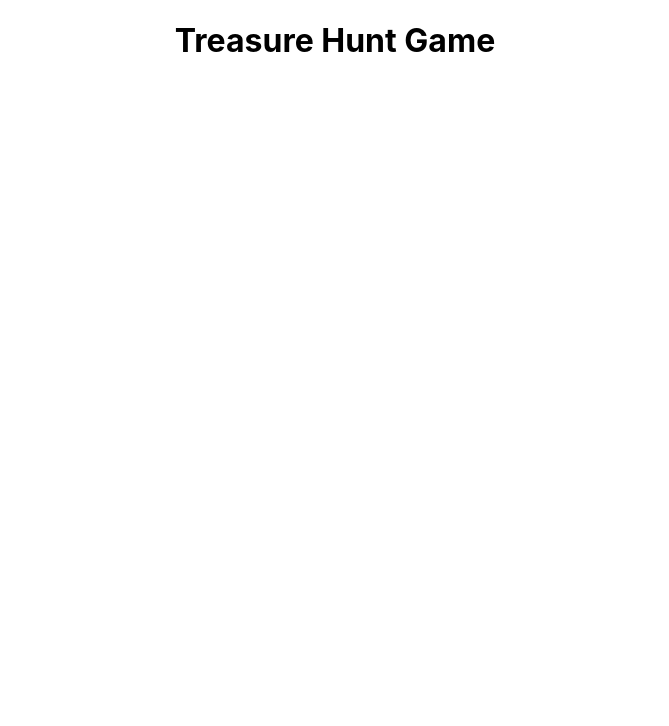
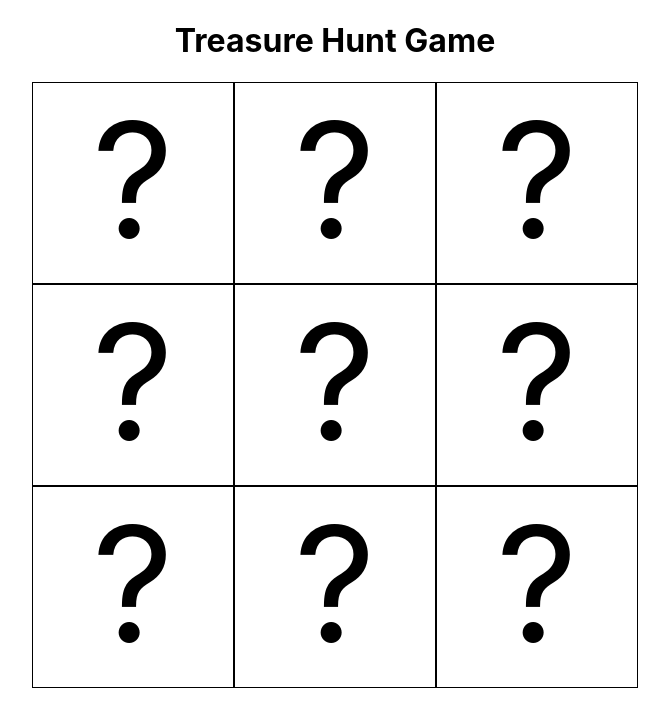
Before and after one commit to learn-academy-2023-hotel/treasurehunt-Mvangg, a React (Create React App) app: page / in a window 1280 px wide. Shown: the top 726 px of the page, without its empty margins (305-974 px from the left). Built offline with nearby package versions, Linux system fonts and the light colour scheme.

Commit message:
user story 1 complete

```diff
--- a/src/App.css
+++ b/src/App.css
@@ -6,4 +6,13 @@ h1 {
   height: 200px;
   width: 200px;
   border: 1px solid black;
+  font-size: 10rem;
+  text-align: center;
 }
+
+.board {
+  display: flex;
+  flex-wrap: wrap;
+  width: 606px;
+  margin: 0 auto;
+}
--- a/src/App.js
+++ b/src/App.js
@@ -1,4 +1,5 @@
 import React, { useState } from "react"
+import Square from "./components/Square"
 import "./App.css"
 
 const App = () => {
@@ -17,6 +18,13 @@ const App = () => {
   return (
     <>
       <h1>Treasure Hunt Game</h1>
+      <div className = "board">
+      {/* Map over array and return a square for each element. */}
+      { board.map((value, index) => {
+        console.log(value, index)
+        return <Square value={value}/>
+      })}
+      </div>
     </>
   )
 }
--- a/src/components/Square.js
+++ b/src/components/Square.js
@@ -1,9 +1,12 @@
 import React from "react"
 
-const Square = () => {
+const Square = ({value, index}) => {
+  // destructuring props
+  // const { value } = props; is same as props.value
+  // instead pass the destructured prop in the paranetheses
   return (
     <>
-      <div className="square"></div>
+      <div className="square">{value}</div>
     </>
   )
 }
```
Also changed, not shown: 1 other file (tests, documents, lock files or other folders).
